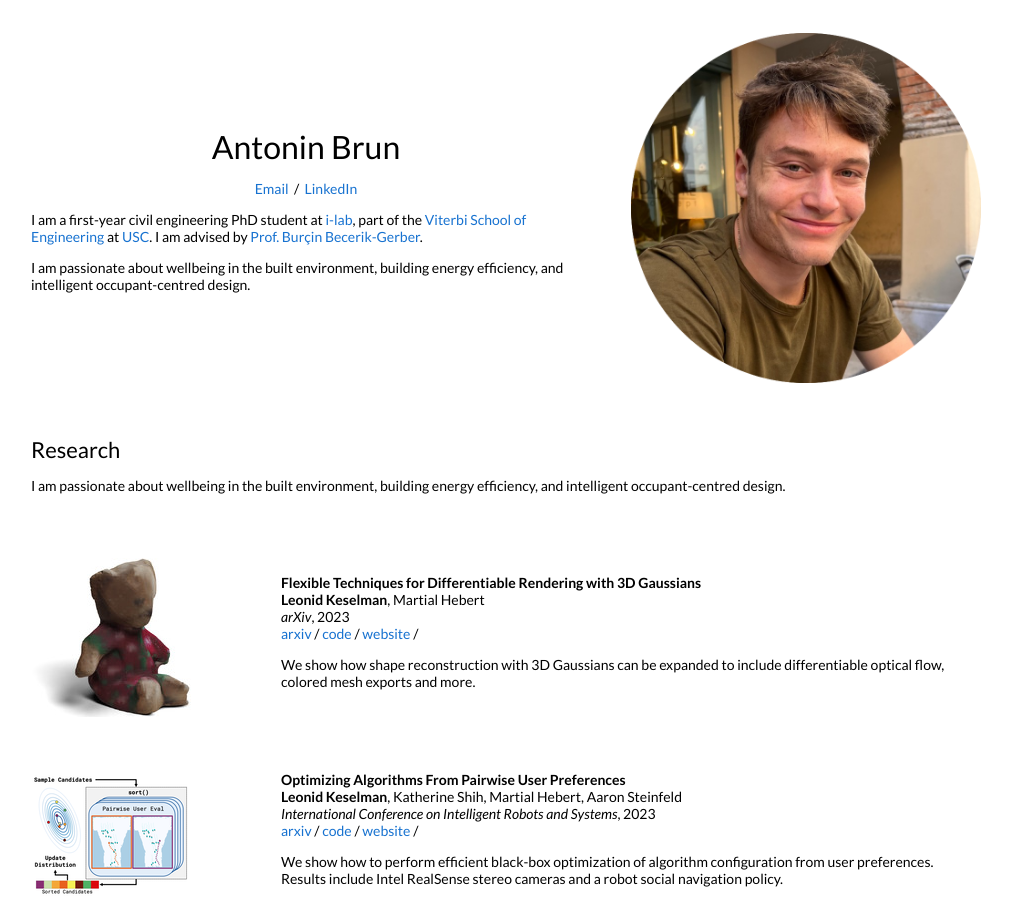
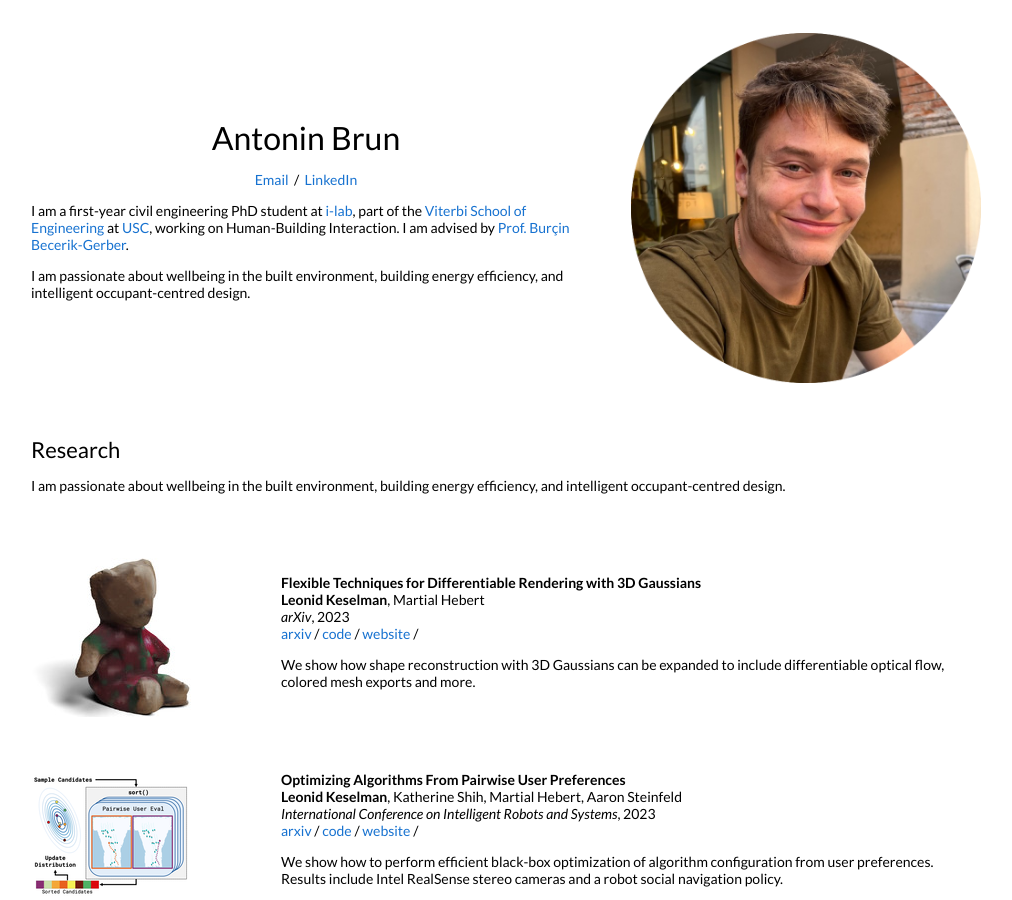
Before and after one commit to antoninbrun/antoninbrun.github.io, a Jekyll site: the page built from _posts/2023-08-28-3dgaussians.markdown, in a window 1280 px wide and 900 px high. Shown: the whole window, without its empty margins (134-1146 px from the left). Built offline with Jekyll 4.4.1, drawn with Linux system fonts in a browser that asks for light colours.

Commit message:
Update default.html

```diff
--- a/_layouts/default.html
+++ b/_layouts/default.html
@@ -41,7 +41,7 @@
                 <a href="https://www.linkedin.com/in/antoninbrun"> LinkedIn </a>
               </p>
               <p>
-                I am a first-year civil engineering PhD student at <a href="https://www.i-lab.usc.edu/"> i-lab</a>, part of the <a href="https://viterbischool.usc.edu/"> Viterbi School of Engineering</a> at <a href="https://www.usc.edu/"> USC</a>. I am advised by <a href="https://www.i-lab.usc.edu/current-researchers"> Prof. Burçin Becerik-Gerber</a>.
+                I am a first-year civil engineering PhD student at <a href="https://www.i-lab.usc.edu/"> i-lab</a>, part of the <a href="https://viterbischool.usc.edu/"> Viterbi School of Engineering</a> at <a href="https://www.usc.edu/"> USC</a>, working on Human-Building Interaction. I am advised by <a href="https://www.i-lab.usc.edu/current-researchers"> Prof. Burçin Becerik-Gerber</a>.
               </p>
               <p>
                 I am passionate about wellbeing in the built environment, building energy efficiency, and intelligent occupant-centred design.
```
